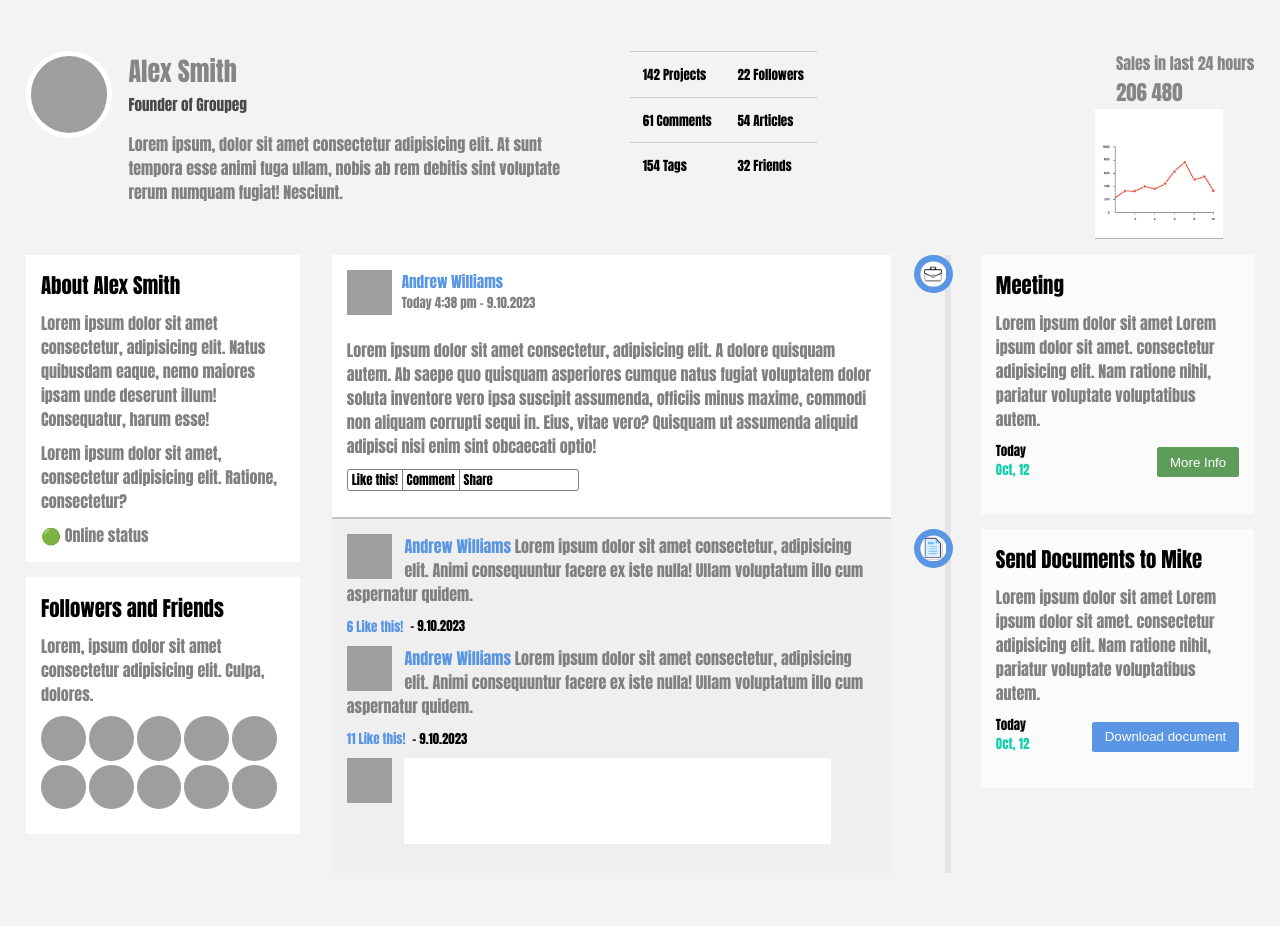
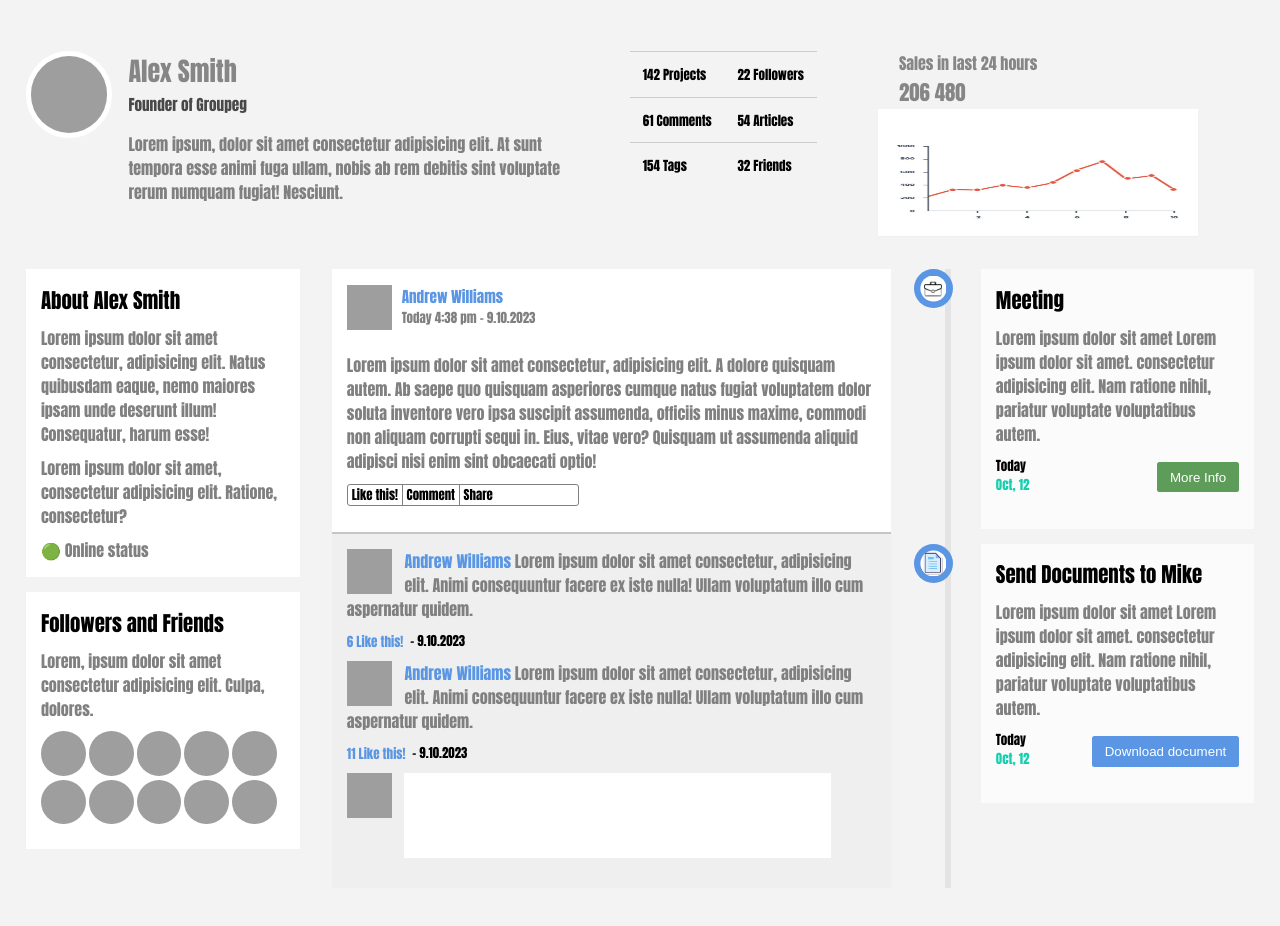
Before and after one commit to Shivam3262/Task-html-and-css, a plain HTML site: page index.html in a window 1280 px wide. Drawn offline with Linux system fonts and the light colour scheme; grey boxes are pictures that could not be loaded.

Commit message:
Update style.css

```diff
--- a/style.css
+++ b/style.css
@@ -47,8 +47,9 @@
 
 .table-content{
     display: flex;
+    margin-right: 5%;
     /* flex-basis: 10rem; */
-    flex-grow: 1;
+    /* flex-grow: 1; */
 
     /* font-size: x-large; */
 }
@@ -104,7 +105,8 @@
 }
 .sales-report img{
     display: flex;
-     width: 10vw;
+    width: 25vw;
+    height: 10vw;
      margin-bottom: 10%;
 }
 .sales-report{
@@ -485,7 +487,7 @@
         /* margin-left: 25%; */
         /* margin-left: 10vw; */
         /* width: 20rem; */
-        /* padding-right:5vw ; */
+        padding-right:5vw ;
 
     }
     .sales-report{
```
